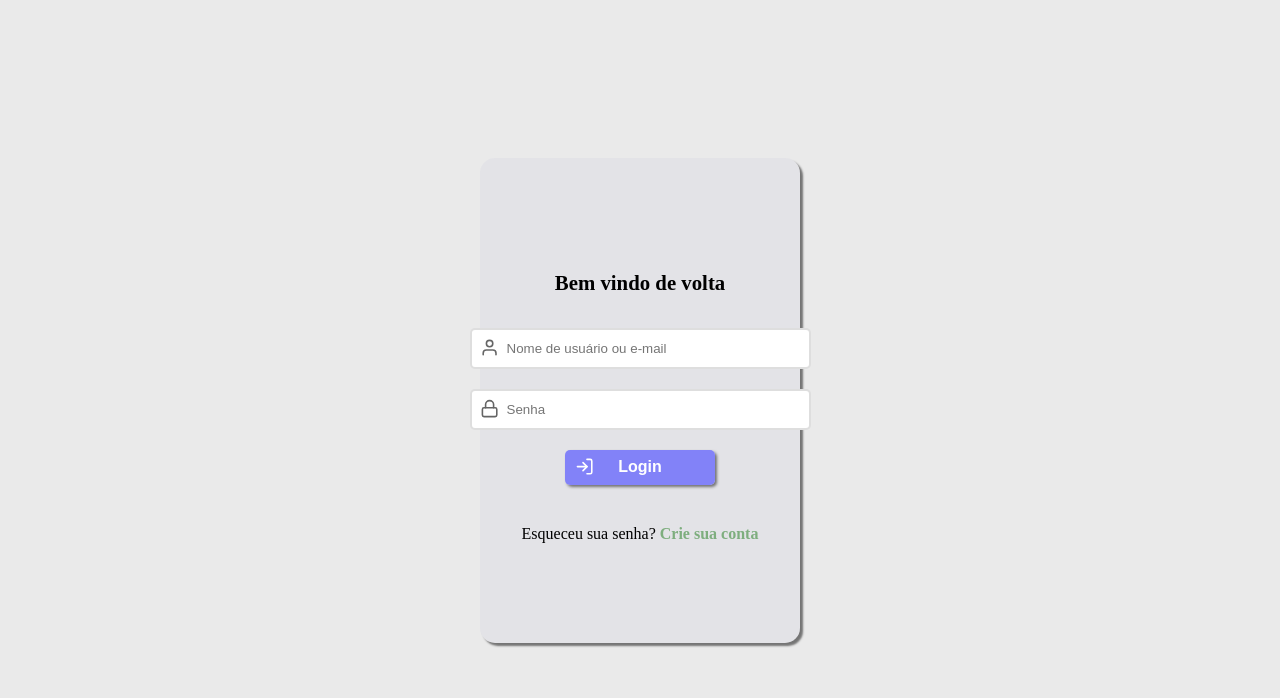
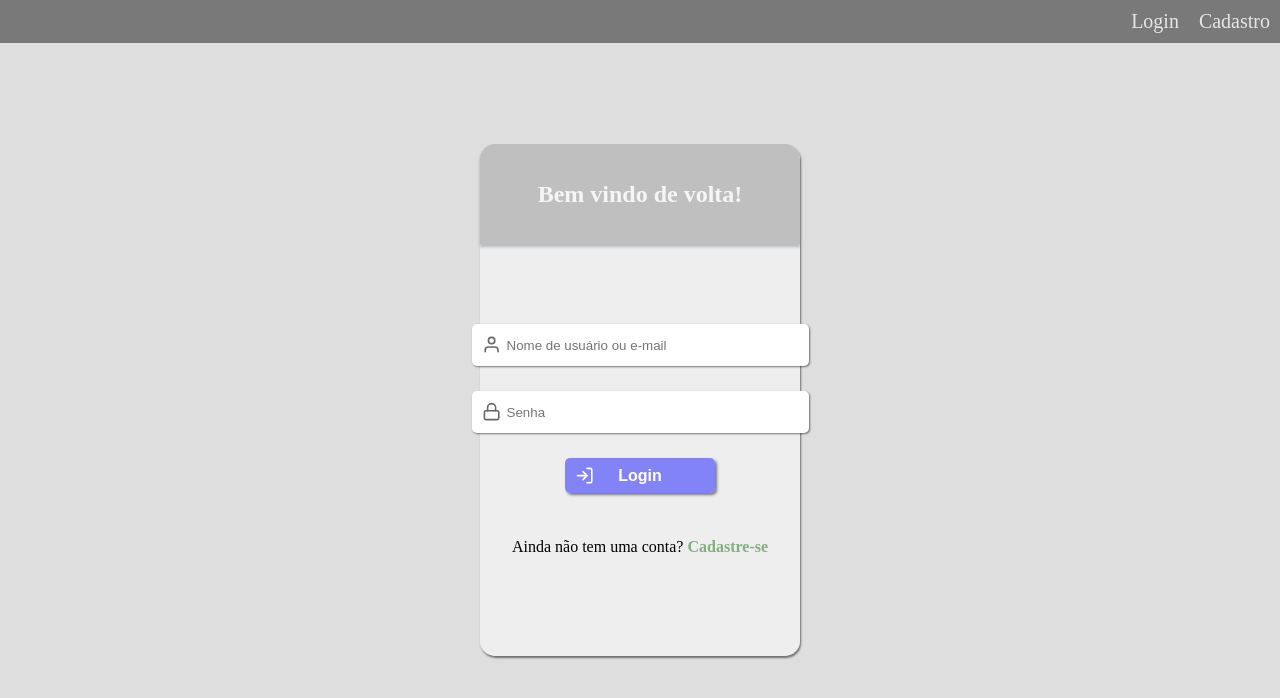
Before and after one commit to julianopaulos/react_crud_consume, a React (Create React App) app: page / in a window 1280 px wide. Shown: the top 698 px of the page. Built offline with nearby package versions, Linux system fonts and the light colour scheme; no server answers.

Commit message:
continuando estilização da tela de login, já adicionado header, também para estilizar

```diff
--- a/src/Pages/Home/index.tsx
+++ b/src/Pages/Home/index.tsx
@@ -4,6 +4,7 @@ import { FiLock, FiUser, FiLogIn } from 'react-icons/fi';
 
 import { Div, H3, Span, Section } from './styles';
 
+import HeaderHome from '../../components/HeaderHome/index';
 import Button from '../../components/Button/index';
 import Input from '../../components/Input/index';
 import Form from '../../components/Form/index';
@@ -33,14 +34,15 @@ export default function Home() {
 
     return (
         <Div>
+            <HeaderHome/>
             <Form onSubmit={handleLogin}>
                 <H3>
-                    Bem vindo de volta
+                    Bem vindo de volta!
                 </H3>
                 <Section>
                     <FiUser style={iconStyles} />
                     <Input
-                        height={35}
+                        height={40}
                         width={300}
                         paddingLeft={35}
                         name="name"
@@ -56,7 +58,7 @@ export default function Home() {
                 <Section>
                     <FiLock style={iconStyles} />
                     <Input
-                        height={35}
+                        height={40}
                         width={300}
                         paddingLeft={35}
                         name="password"
@@ -83,7 +85,7 @@ export default function Home() {
                 </Section>
 
                 <Span>
-                    Esqueceu sua senha? <Link to={process.env.REACT_APP_BASE_URL + '/'}>Crie sua conta</Link>
+                    Ainda não tem uma conta? <Link to={process.env.REACT_APP_BASE_URL + '/'}>Cadastre-se</Link>
                 </Span>
             </Form>
         </Div>
--- a/src/Pages/Home/styles.ts
+++ b/src/Pages/Home/styles.ts
@@ -2,9 +2,10 @@ import styled from 'styled-components';
 
 
 export const Div = styled.div`
-    background-color: rgba(220, 220, 220, .6);
+    background-color: rgba(200, 200, 200, .6);
     min-height: 100vh;
     display:flex;
+    flex-direction: column;
     justify-content: center;
     align-items: center;
 `
@@ -12,15 +13,25 @@ export const Div = styled.div`
 export const Section = styled.section`
     display:flex;
     align-items: center;
-    margin-bottom: 20px;
+    margin-bottom: 25px;
 `;
 
 export const H3 = styled.h3`
-    margin: 10px auto;
-    margin-bottom: 30px;
+    display: flex;
+    align-items: center;
+    justify-content: center;
+    margin: 0 auto;
+    color: rgba(245, 245, 245, 1);
+    margin-bottom: 80px;
     line-height: 30px;
-    font-size: 1.3em;
+    font-size: 1.5em;
     font-weight: bold;
+    width: 100%;
+    background-color: rgba(180, 180, 180, .8);
+    border-top-left-radius: 15px;
+    border-top-right-radius: 15px;
+    height: 100px;
+    box-shadow: 0 3px 3px rgba(130,140,150,0.5);
 `;
 
 export const Span = styled.span`
--- a/src/components/Form/styles.ts
+++ b/src/components/Form/styles.ts
@@ -3,7 +3,7 @@ import styled from 'styled-components';
 
 export const Container = styled.form`
     width: 25%;
-    padding: 100px 0;
+    padding-bottom: 100px;
     display: flex;
     flex-direction: column;
     align-items: center;
@@ -11,6 +11,6 @@ export const Container = styled.form`
     border-style: none;
     border-width: 0;
     border-radius: 15px;
-    background-color: rgba(200, 200, 220, .2);
-    box-shadow: 3px 3px 2px rgba(0,0,0,0.5);
+    background-color: rgba(250, 250, 250, .6);
+    box-shadow: 1px 2px 2px rgba(0,0,0,0.5);
 `;
--- /dev/null
+++ b/src/components/HeaderHome/index.tsx
@@ -0,0 +1,22 @@
+import { Link } from 'react-router-dom';
+
+import { Nav, NavComponent, LinkStyle } from './styles';
+
+const links = [
+    {title: 'Login', path: process.env.REACT_APP_BASE_URL + '/'},
+    {title: 'Cadastro', path: process.env.REACT_APP_BASE_URL + '/register'}
+];
+
+export default function Header() {
+  return (
+    <Nav>
+        {links.map((link, key) => {
+            return (
+                <NavComponent key={key}>
+                    <Link to={link.path} style={LinkStyle} >{link.title}</Link>
+                </NavComponent>
+            )
+        })}
+    </Nav>
+  )
+}
--- /dev/null
+++ b/src/components/HeaderHome/styles.ts
@@ -0,0 +1,21 @@
+import styled from 'styled-components';
+
+export const Nav = styled.nav`
+    width: 100%;
+    display:flex;
+    justify-content: end;
+    font-size: 20px;
+    top:0;
+    position: absolute;
+    background-color: rgba(55, 55, 55, .6);
+`;
+
+export const NavComponent = styled.li`
+    list-style: none;
+    margin: 10px;
+`
+
+export const LinkStyle = {
+    textDecoration: "none",
+    color: "rgba(230, 230, 230, 1)"
+};
--- a/src/components/Input/styles.ts
+++ b/src/components/Input/styles.ts
@@ -9,6 +9,8 @@ interface ContainerProps {
 export const Container = styled.input<ContainerProps>`
     width: ${(props) => props.width}px;
     height: ${(props) => props.height}px;
-    border: 2px solid rgba(200, 200, 200, .6);
+    box-shadow: 1px 1px 2px rgba(0,0,0,0.5);
+    border: none;
     border-radius: 5px;
-    padding-left: ${(props) => props.paddingLeft?props.paddingLeft:0}px;`
+    padding-left: ${(props) => props.paddingLeft?props.paddingLeft:0}px;
+`;
```
